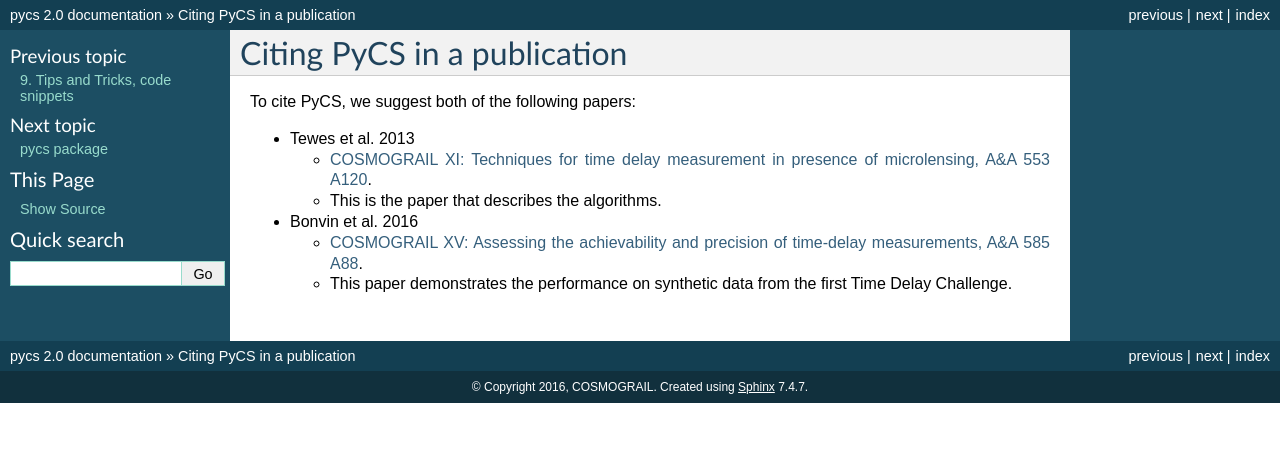
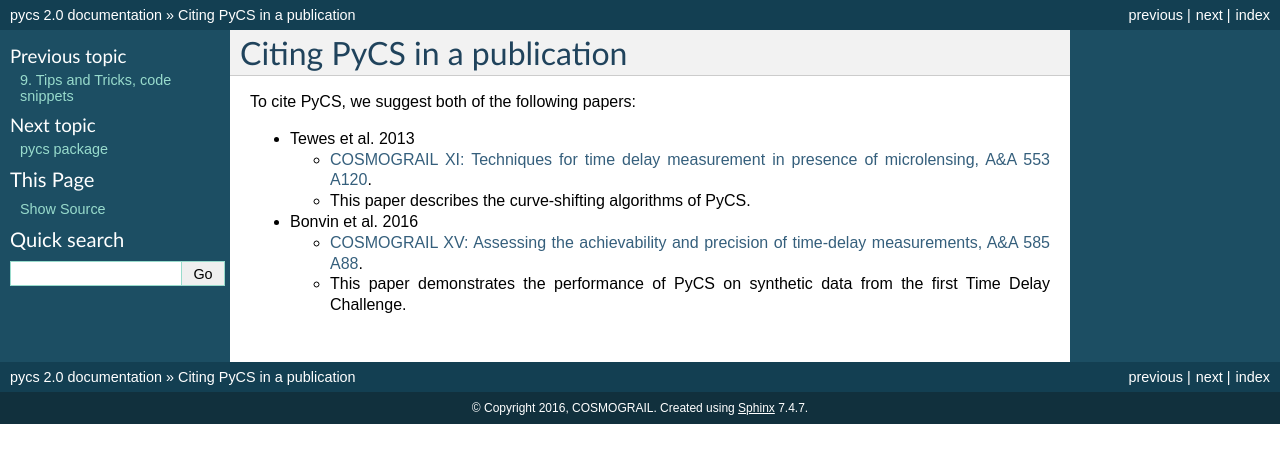
Before and after one commit to COSMOGRAIL/PyCS, a Sphinx documentation site: the page built from sphinx/source/citing.rst, in a window 1280 px wide. Shown: the top 463 px of the page. Built offline with Sphinx 7.4.7, drawn with Linux system fonts in a browser that asks for light colours; formulas are drawn with MathJax 3.

Commit message:
Update citing.rst
Minor harmonization between the two papers' description.

```diff
--- a/sphinx/source/citing.rst
+++ b/sphinx/source/citing.rst
@@ -6,9 +6,9 @@ To cite PyCS, we suggest both of the following papers:
 * Tewes et al. 2013
 
   - `COSMOGRAIL XI: Techniques for time delay measurement in presence of microlensing, A&A 553 A120 <http://dx.doi.org/10.1051/0004-6361/201220123>`_.
-  - This is the paper that describes the algorithms.
+  - This paper describes the curve-shifting algorithms of PyCS.
 
 * Bonvin et al. 2016
 
   - `COSMOGRAIL XV: Assessing the achievability and precision of time-delay measurements, A&A 585 A88 <http://dx.doi.org/10.1051/0004-6361/201526704>`_.
-  - This paper demonstrates the performance on synthetic data from the first Time Delay Challenge.
+  - This paper demonstrates the performance of PyCS on synthetic data from the first Time Delay Challenge.
```
